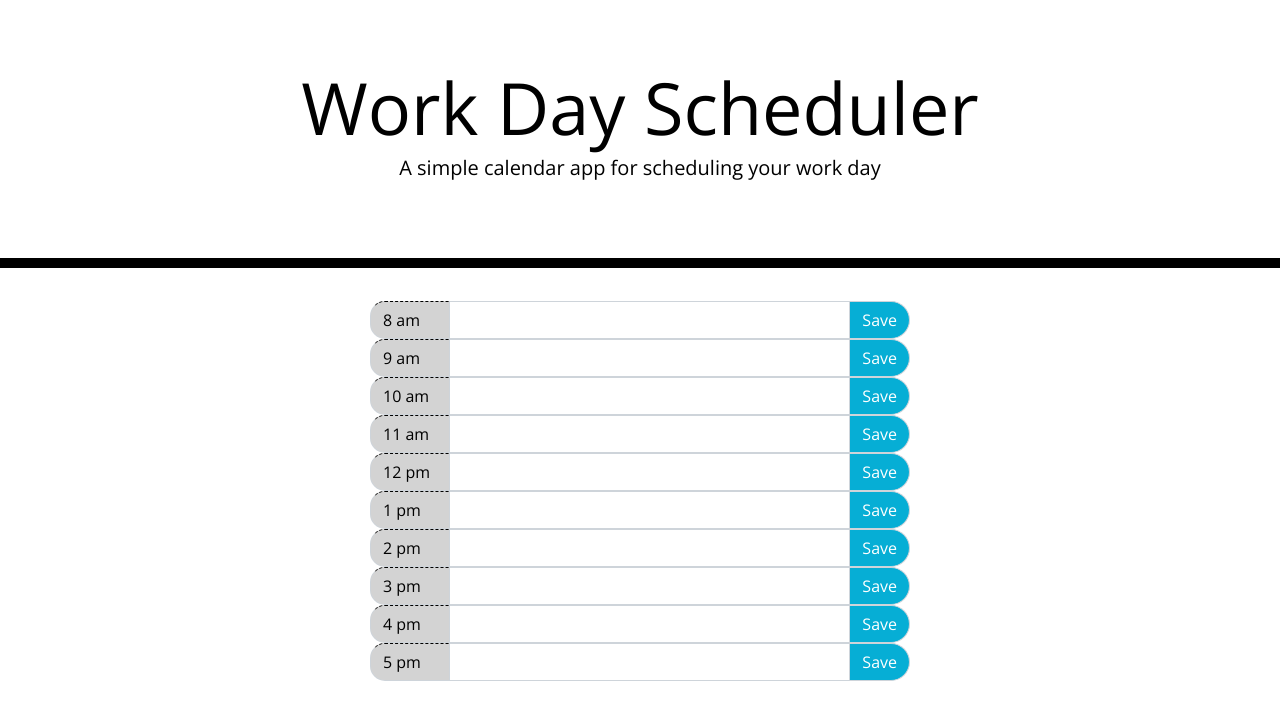
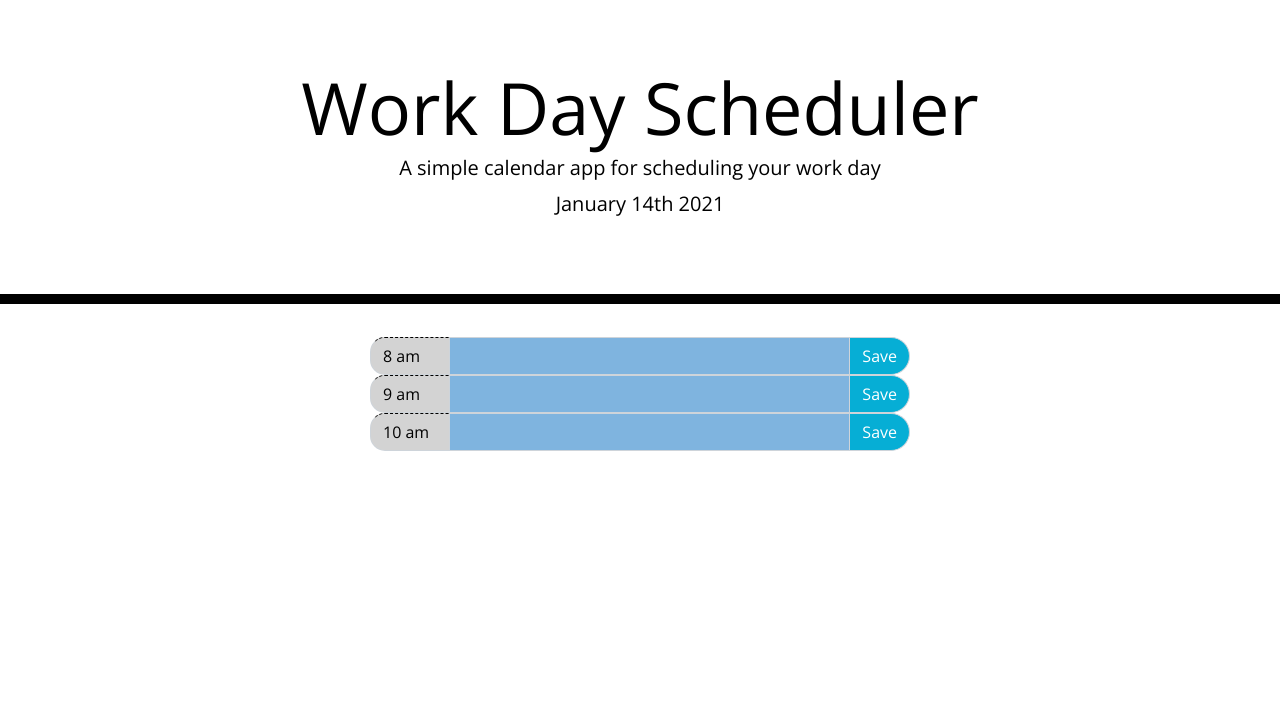
Before and after one commit to verusbabb/Work-Planner, a plain HTML site: page Testindex.html in a window 1280 px wide. Drawn offline with nearby package versions, Linux system fonts and the light colour scheme.

Commit message:
color coding working

```diff
--- a/Testindex.html
+++ b/Testindex.html
@@ -34,37 +34,37 @@
         <!-- <div class="row"></div> -->
         <div class="col-md-3"></div>
         <div class="col-md-6">
-          <div class="input-group" id="8">
+          <div class="input-group">
             <div class="input-group-prepend">
-              <span class="input-group-text hour time-block">8 am </span>
+              <span class="input-group-text hour time-block">8 am</span>
             </div>
-            <input type="text" class="form-control">
+            <input id="8" type="text" class="form-control">
             <div class="input-group-append">
               <button type="button" class="input-group-text saveBtn">Save</button>
             </div>
           </div>
 
-          <div class="input-group" id="9">
+          <div class="input-group">
             <div class="input-group-prepend">
               <span class="input-group-text hour time-block">9 am </span>
             </div>
-            <input type="text" class="form-control">
+            <input id="9" type="text" class="form-control">
             <div class="input-group-append">
               <button type="button" class="input-group-text saveBtn">Save</button>
             </div>
           </div>
 
-          <div class="input-group" id="10">
+          <div class="input-group">
             <div class="input-group-prepend">
               <span class="input-group-text hour time-block">10 am </span>
             </div>
-            <input type="text" class="form-control">
+            <input id="10" type="text" class="form-control">
             <div class="input-group-append">
               <button type="button" class="input-group-text saveBtn">Save</button>
             </div>
           </div>
 
-          <div class="input-group" id="11">
+          <!-- <div class="input-group" id="11">
             <div class="input-group-prepend">
               <span class="input-group-text hour time-block">11 am </span>
             </div>
@@ -84,7 +84,7 @@
             </div>
           </div>
 
-          <div class="input-group" id="1">
+          <div class="input-group" id="13">
             <div class="input-group-prepend">
               <span class="input-group-text hour time-block">1 pm</span>
             </div>
@@ -94,7 +94,7 @@
             </div>
           </div>
 
-          <div class="input-group" id="2">
+          <div class="input-group" id="14">
             <div class="input-group-prepend">
               <span class="input-group-text hour time-block">2 pm</span>
             </div>
@@ -104,7 +104,7 @@
             </div>
           </div>
 
-          <div class="input-group" id="3">
+          <div class="input-group" id="15">
             <div class="input-group-prepend">
               <span class="input-group-text hour time-block">3 pm</span>
             </div>
@@ -114,7 +114,7 @@
             </div>
           </div>
 
-          <div class="input-group" id="4">
+          <div class="input-group" id="16">
             <div class="input-group-prepend">
               <span class="input-group-text hour time-block">4 pm </span>
             </div>
@@ -124,7 +124,7 @@
             </div>
           </div>
 
-          <div class="input-group" id="5">
+          <div class="input-group" id="17">
             <div class="input-group-prepend">
               <span class="input-group-text hour time-block">5 pm </span>
             </div>
@@ -132,7 +132,7 @@
             <div class="input-group-append">
               <button type="button" class="input-group-text saveBtn">Save</button>
             </div>
-          </div>
+          </div> -->
 
           <div class="col-md-3"></div>
         </div>
@@ -142,5 +142,6 @@
 
     <script src="https://cdnjs.cloudflare.com/ajax/libs/jquery/3.2.1/jquery.min.js"></script>
     <script src="https://cdnjs.cloudflare.com/ajax/libs/moment.js/2.24.0/moment.min.js"></script>
+    <script src="script.js"></script>
   </body>
 </html>
--- a/script.js
+++ b/script.js
@@ -23,13 +23,27 @@ var hour15 = "";
     var hour16 = "";
     var hour17 = "";
 
-
+var hourInput = $("input");
 
 // WHEN current date and time is set...
 // THEN the app needs to check what calendar hours are in the past, present, and future and color code accordingly.
 //  --get date and time (specifically, hour) from Moment()
 //  --check each time-block/hour for past, present, or future
 //  --set attributes for style/color
+var j=8;
+for (i=0; i < hourInput.length; i++) {
+    console.log(whichHour);
+    if (j == whichHour) {
+    $(hourInput[i]).addClass("present");
+    }
+        else if (j < whichHour) {
+            $(hourInput[i]).addClass("past");
+        }
+            else {
+                $(hourInput[i]).addClass("future");
+            }
+    j++;
+}
 
     // WHEN time-blocks are colored...
     // THEN the app needs to check local storage and load the users saved items onto the calendar.
--- a/style.css
+++ b/style.css
@@ -45,7 +45,7 @@ textarea{
 }
 
 .past {
-  background-color: #d3d3d3;
+  background-color: #7fb4df;
   color: white;
 }
 
```
Also changed, not shown: index.html (+27 -27 lines). Lines whose indentation alone changed are shown as unchanged.
